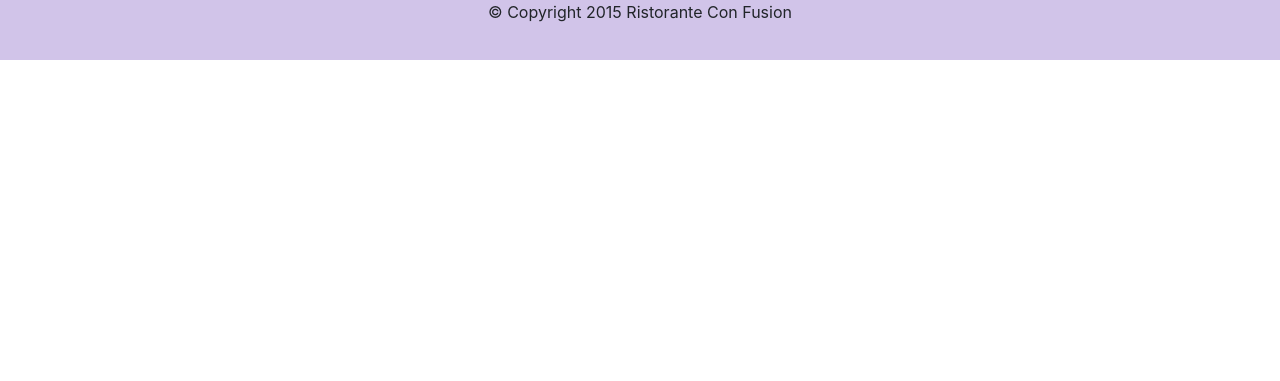
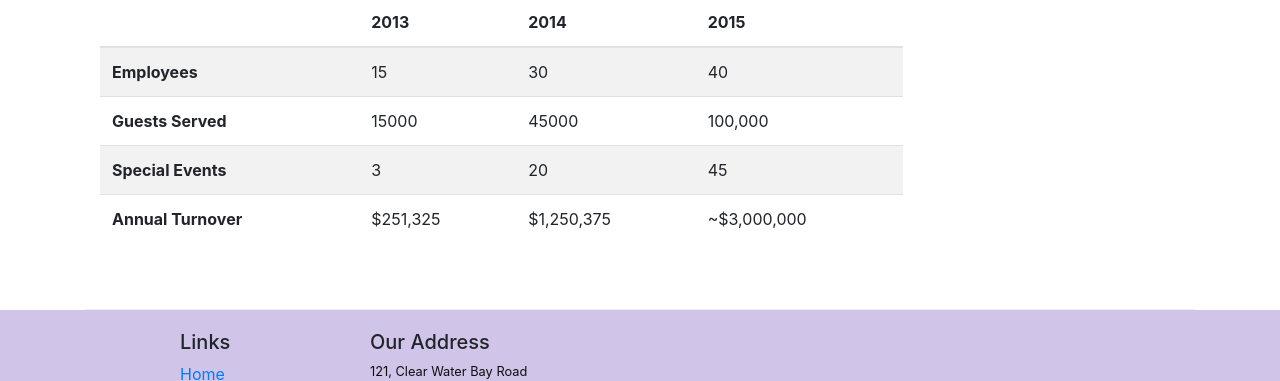
Before and after one commit to Rey-commits/RistotantConFusion, a website: page aboutus.html in a window 1280 px wide. Shown: the part 1697-2078 px from the top of the page. Before the commit the page ends 1757 px from the top, so only its background shows below. Drawn offline with nearby package versions, Linux system fonts and the light colour scheme.

Commit message:
Tables and Cards

```diff
--- a/aboutus.html
+++ b/aboutus.html
@@ -59,7 +59,32 @@
                 <p>Started in 2010, Ristorante con Fusion quickly established itself as a culinary icon par excellence in Hong Kong. With its unique brand of world fusion cuisine that can be found nowhere else, it enjoys patronage from the A-list clientele in Hong Kong.  Featuring four of the best three-star Michelin chefs in the world, you never know what will arrive on your plate the next time you visit us.</p>
                 <p>The restaurant traces its humble beginnings to <em>The Frying Pan</em>, a successful chain started by our CEO, Mr. Peter Pan, that featured for the first time the world's best cuisines in a pan.</p>
             </div>
-            <div class="col-sm">
+            <div class="col-12 col-sm-6">
+                <div class="card">
+                    <h3 class="card-header bg-primary text-white">Facts At a Glance</h3>
+                    <div class="card-block">
+                        <dl class="row">
+                            <dt class="col-6">Started</dt>
+                            <dt class="col-6">3 Feb. 2013</dt>
+                            <dt class="col-6">Major Stake Holder</dt>
+                            <dt class="col-6">HK Fine Foods Inc</dt>
+                            <dt class="col-6">Last Year's Turnover</dt>
+                            <dt class="col-6">$1,250,375</dt>
+                            <dt class="col-6">Employees</dt>
+                            <dt class="col-6">40</dt>
+                        </dl>
+                    </div>
+                </div>
+            </div>
+            <div class="col-12">
+                <div class="card card-block bg-faded">
+                    <blockquote class="blockquote">
+                        <p class="mb-0">You better cut the pizza in four pieces because I'm not hungry enough to eat six.</p>
+                        <footer class="blockquote-footer">Yogi Berra,
+                            <cite title="Source Title">The Wit and Wisdom of Yogi Berra, P. Pepe, Diversion Books, 2014</cite>
+                        </footer>
+                    </blockquote>
+                </div>
             </div>
         </div>
 
@@ -76,7 +101,53 @@
                 <h3>Alberto Somayya <small>Executive Chef</small></h3>
                 <p class="hidden-xs-down">Award winning three-star Michelin chef with wide International experience having worked closely with whos-who in the culinary world, he specializes in creating mouthwatering Indo-Italian fusion experiences. He says, <em>Put together the cuisines from the two craziest cultures, and you get a winning hit! Amma Mia!</em></p>
             </div>
-       </div>
+        </div>
+        <div class="row row-content">
+            <div class="col-12 col-sm-9">
+                <h2>Facts &amp; Figures</h2>
+                <div class="table-responsive">
+                    <table class="table table-striped">
+                        <thead class="thead-inverse">
+                            <tr>
+                                <th>&nbsp;</th>
+                                <th>2013</th>
+                                <th>2014</th>
+                                <th>2015</th>
+                            </tr>
+                        </thead>
+                        <tbody>
+                            <tr>
+                                <th>Employees</th>
+                                <td>15</td>
+                                <td>30</td>
+                                <td>40</td>
+                            </tr>
+                            <tr>
+                                <th>Guests Served</th>
+                                <td>15000</td>
+                                <td>45000</td>
+                                <td>100,000</td>
+                            </tr>
+                            <tr>
+                                <th>Special Events</th>
+                                <td>3</td>
+                                <td>20</td>
+                                <td>45</td>
+                            </tr>
+                            <tr>
+                                <th>Annual Turnover</th>
+                                <td>$251,325</td>
+                                <td>$1,250,375</td>
+                                <td>~$3,000,000</td>
+                            </tr>
+                        </tbody>
+                    </table>
+                </div>
+            </div>
+            <div class="col-12 col-sm-3">
+
+            </div>
+        </div>
 
     </div>
 
```
